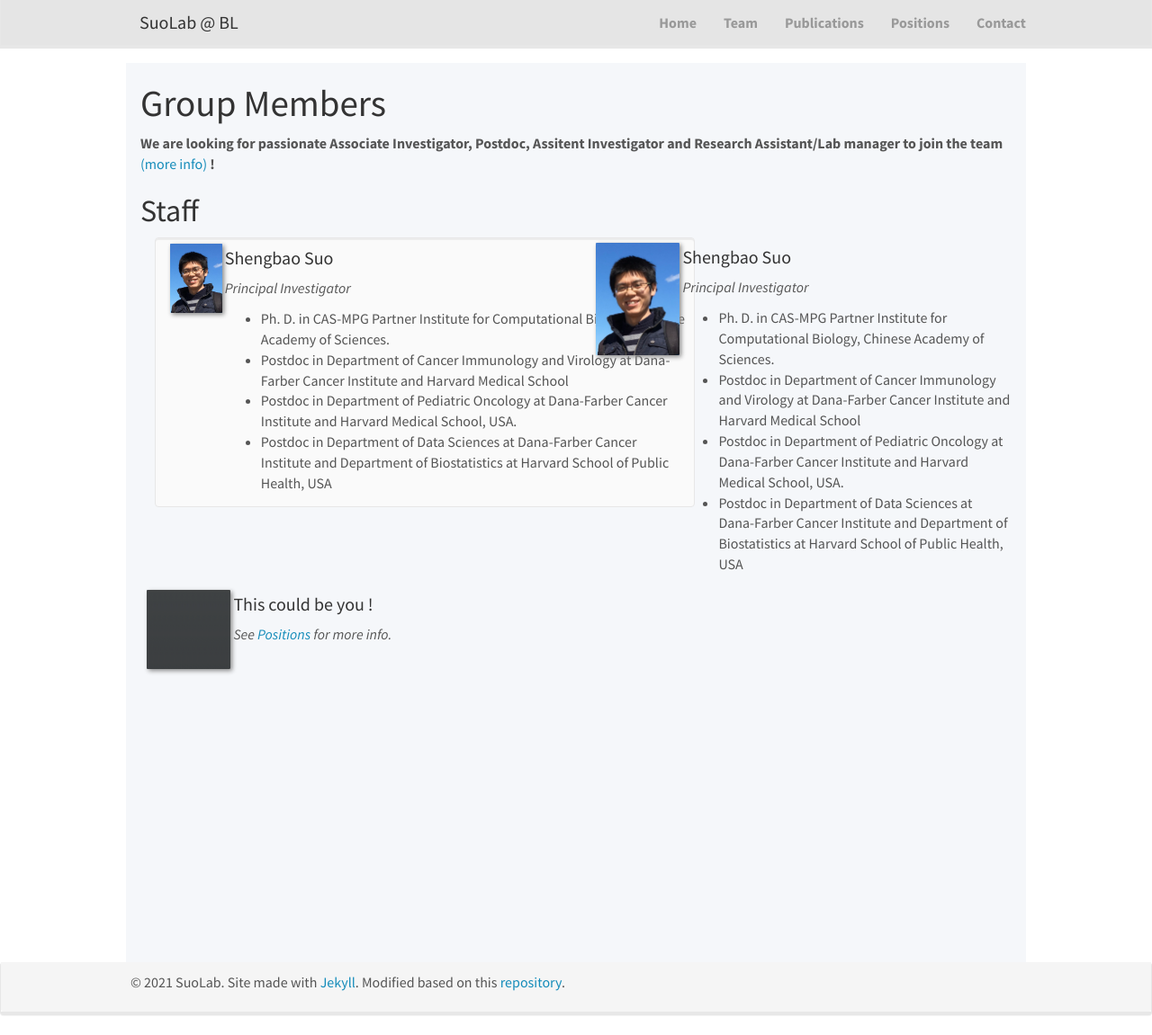
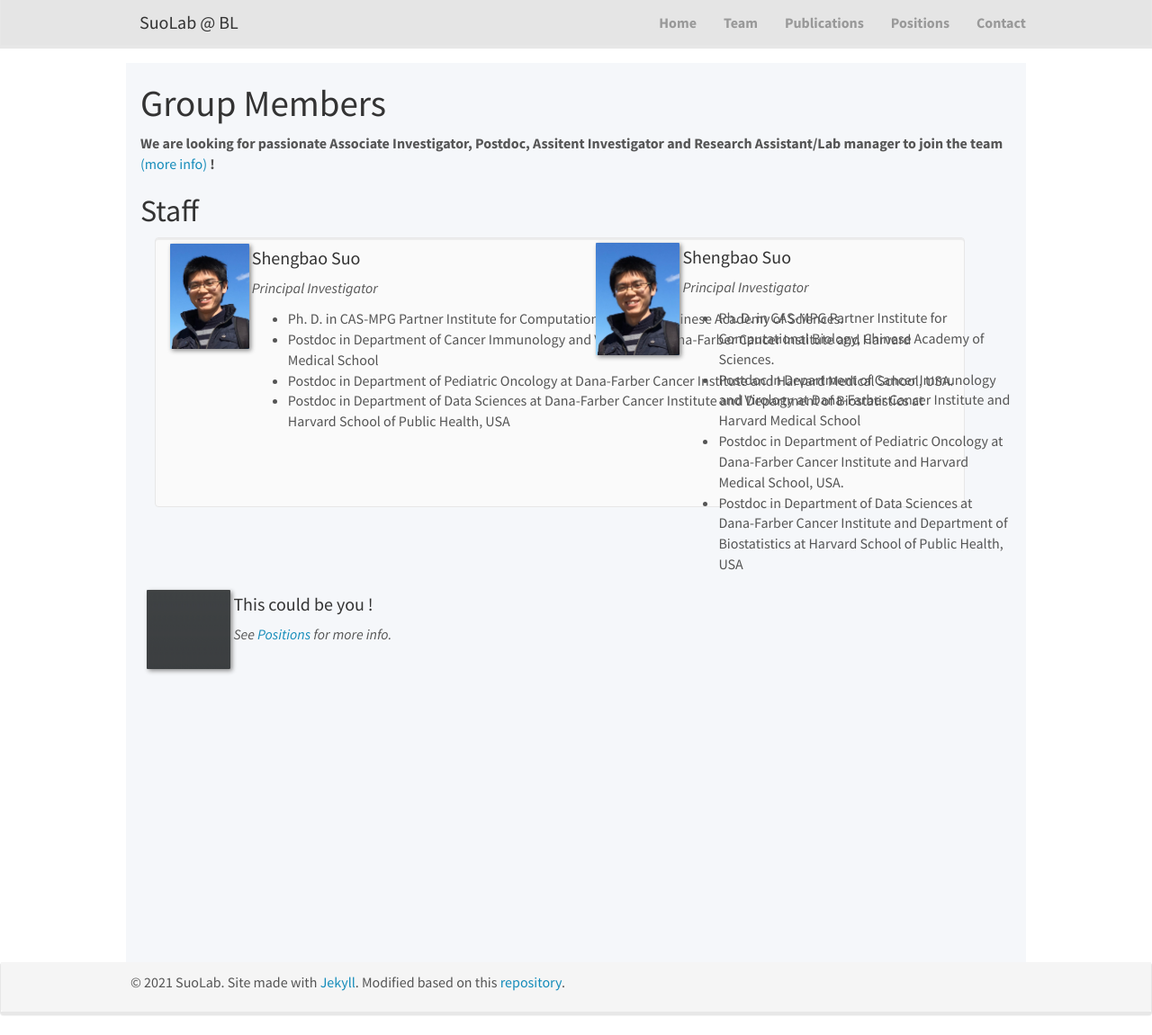
Before and after one commit to suoshengbao/suoshengbao.github.io, a Jekyll site: the page built from _pages/team.md, in a window 1280 px wide and 1151 px high. Shown: the whole window at 90% size. Built offline with Jekyll 4.4.1, drawn with Linux system fonts in a browser that asks for light colours; nearby versions of some CDN libraries.

Commit message:
Update team.md

```diff
--- a/_pages/team.md
+++ b/_pages/team.md
@@ -14,7 +14,7 @@ permalink: /team/
 
 ## Staff
 <div class="col-sm-6 clearfix">
-<div class="well"  style="height: 300px; width: 600px;">
+<div class="well"  style="height: 300px; width: 900px;">
 <img src="/images/teampic/ShengbaoSuo.jpg" class="img-responsive" width="10%" style="float: left" />
 <h4>  Shengbao Suo</h4>
 <p><i>  Principal Investigator<i></p>
```
